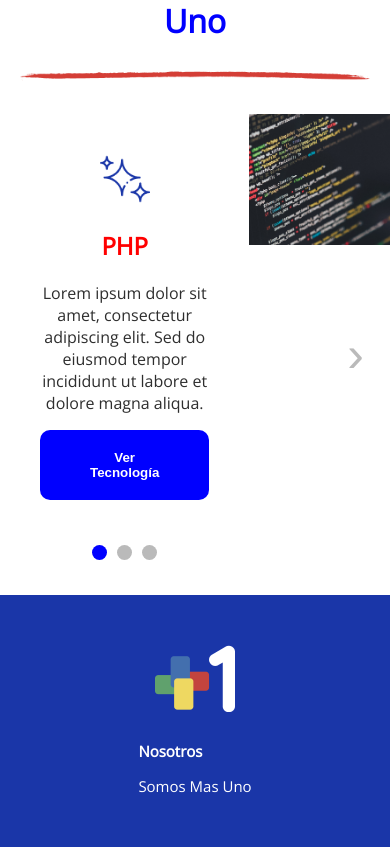
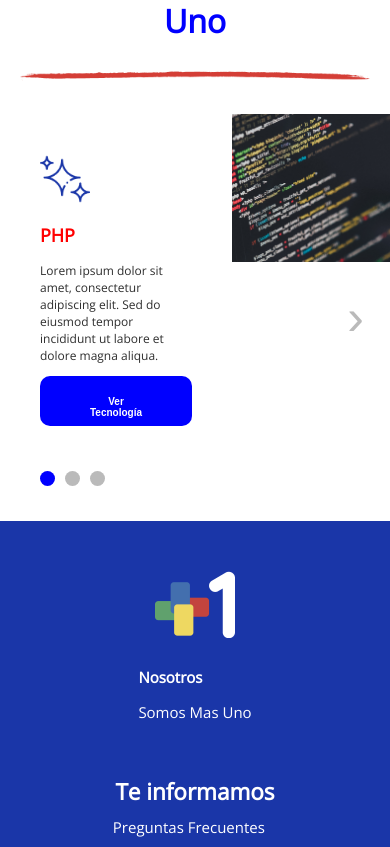
Before and after one commit to TharlezMontalvo/masunotest, a React (Create React App) app: page / in a window 390 px wide. Shown: the part 4233-5080 px from the top of the page. Built offline with nearby package versions, Linux system fonts and the light colour scheme.

Commit message:
Corrigiendo diseño responsive de Carousel

```diff
--- a/public/index.html
+++ b/public/index.html
@@ -11,7 +11,6 @@
 
     <link rel="manifest" href="%PUBLIC_URL%/manifest.json" />
     <link rel="stylesheet" href="https://fonts.googleapis.com/css?family=Open+Sans&display=swap">
-    <link rel="icon" href="../src/img/Logo.ico">
     <title>MasUno</title>
   </head>
   <body>
--- a/src/components/molecules/Carousel/Carousel.scss
+++ b/src/components/molecules/Carousel/Carousel.scss
@@ -18,10 +18,6 @@
 
     .column.left {
       padding: 100px;
-
-      @media only screen and (max-width: 767px) {
-        padding: 20px;
-      }
     }
 
     .column {
@@ -65,10 +61,28 @@
           color: #2E2E2E;
         }
       }
+    }
+    @media (max-width: 768px) {
+      .carousel-item {
+        flex-direction: column;
+        align-items: center;
+        text-align: center;
+        padding: 20px;
+      }
 
-      @media only screen and (max-width: 767px) {
+      .column {
         width: 100%;
+        font-size: 12px;
+        justify-content: center;
+      }
+      .ver-button{
+        width: auto;
+        height: 50px;
+        font-size: 10px;
         text-align: center;
+      }
+      .column.left {
+        padding: 20px;
       }
     }
   }
@@ -122,8 +136,6 @@
       }
     }
 
-    @media only screen and (max-width: 767px) {
-      justify-content: center;
-    }
   }
+
 }
```
Also changed, not shown: 1 other file (tests, documents, lock files or other folders).
